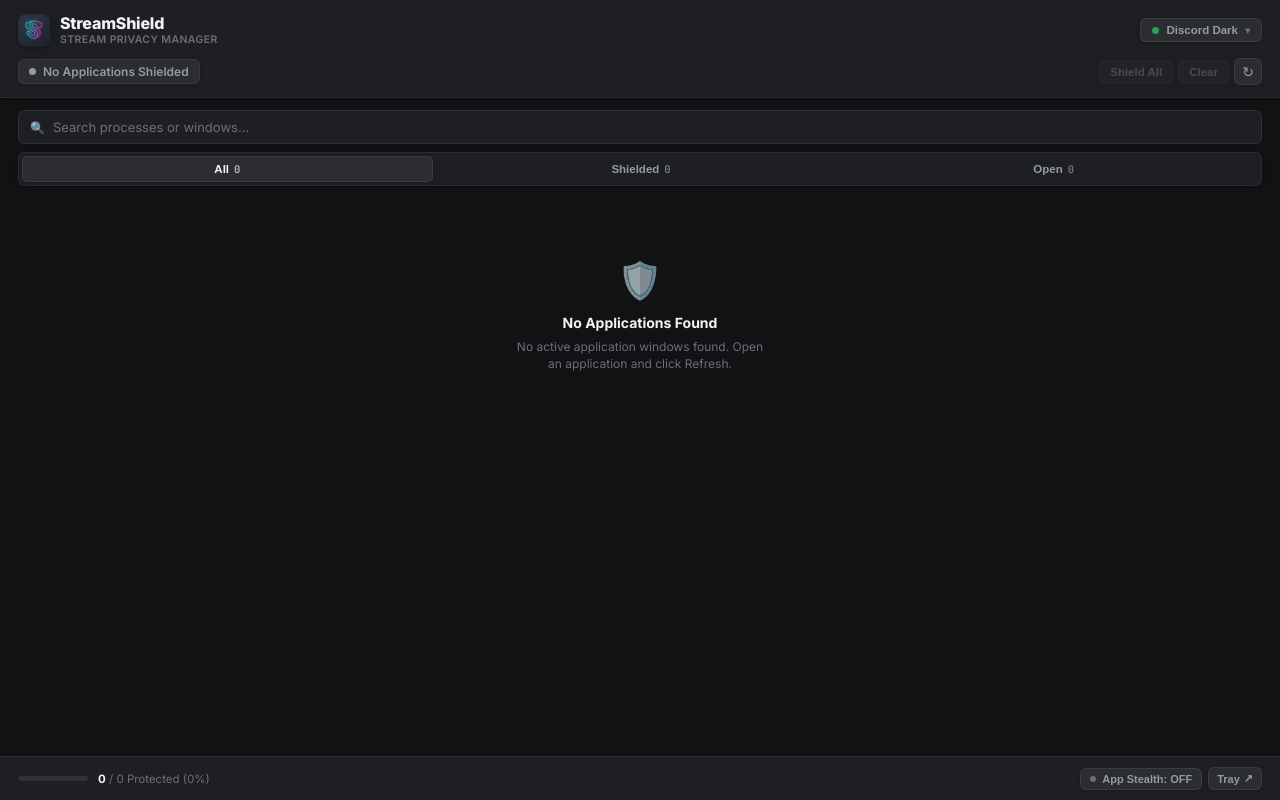
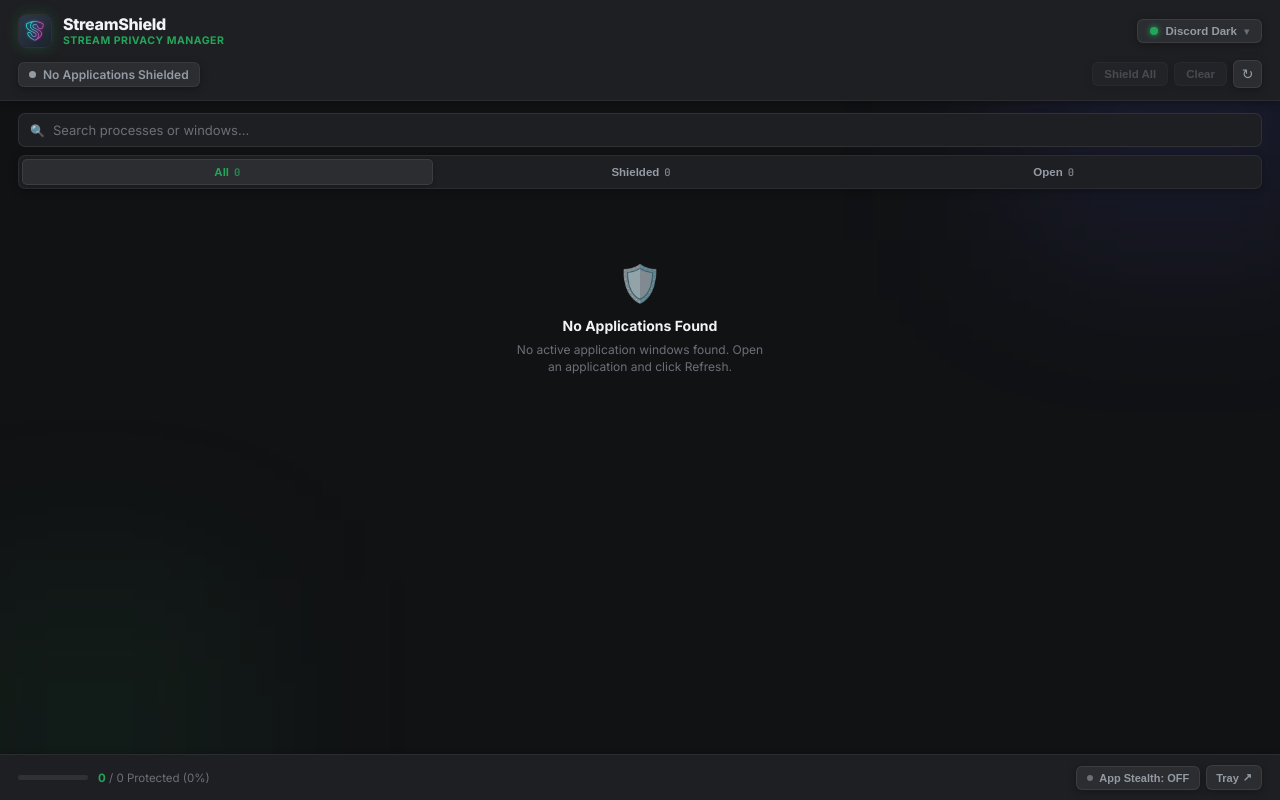
Before and after one commit to raghavatgit/StreamShield, a React (Vite) app in the folder tauri-app/: page / in a window 1280 px wide. Built offline with nearby package versions, Linux system fonts and the light colour scheme.

Commit message:
fix: eliminate toggle color leakage, soften active card borders, and restore neon vibrance

```diff
--- a/tauri-app/src/index.css
+++ b/tauri-app/src/index.css
@@ -8,18 +8,43 @@
 }
 
 /* ==========================================================================
-   THEME PALETTES (3 PRESETS: DISCORD DARK, CYBERPUNK, NEUMORPHIC WHITE)
+   THEME PALETTES (3 CURATED PRESETS: CYBERPUNK, DISCORD DARK, NEUMORPHIC WHITE)
    ========================================================================== */
 
-:root, [data-theme="discord"] {
+:root, [data-theme="cyberpunk"] {
+  --bg-base: #07090e;
+  --bg-surface: #0d121c;
+  --bg-card: rgba(16, 23, 38, 0.75);
+  --bg-card-hover: rgba(24, 35, 58, 0.9);
+  --bg-card-shielded: rgba(0, 240, 255, 0.09);
+  --border-subtle: rgba(0, 240, 255, 0.1);
+  --border-card: rgba(0, 240, 255, 0.16);
+  --border-active: rgba(0, 240, 255, 0.5);
+  --text-primary: #f8fafc;
+  --text-secondary: #94a3b8;
+  --text-muted: #62728d;
+  --primary: #00f0ff;
+  --accent: #ff007f;
+  --brand-gradient: linear-gradient(135deg, #00f0ff 0%, #ff007f 100%);
+  --toggle-rail-off: #172236;
+  --toggle-rail-on: #00f0ff;
+  --toggle-knob: #ffffff;
+  --glow-accent: rgba(0, 240, 255, 0.25);
+  --ambient-glow-1: rgba(0, 240, 255, 0.16);
+  --ambient-glow-2: rgba(255, 0, 127, 0.12);
+  --card-shadow: 0 4px 16px rgba(0, 0, 0, 0.4);
+  --inset-shadow: inset 0 1px 3px rgba(0, 0, 0, 0.4);
+}
+
+[data-theme="discord"] {
   --bg-base: #111214;
   --bg-surface: #1e1f22;
   --bg-card: #2b2d31;
   --bg-card-hover: #313338;
-  --bg-card-shielded: rgba(35, 165, 90, 0.08);
+  --bg-card-shielded: rgba(35, 165, 90, 0.1);
   --border-subtle: rgba(255, 255, 255, 0.06);
-  --border-card: rgba(255, 255, 255, 0.07);
-  --border-active: #23a55a;
+  --border-card: rgba(255, 255, 255, 0.08);
+  --border-active: rgba(35, 165, 90, 0.55);
   --text-primary: #f2f3f5;
   --text-secondary: #949ba4;
   --text-muted: #6d6f78;
@@ -29,56 +54,40 @@
   --toggle-rail-off: #383a40;
   --toggle-rail-on: #23a55a;
   --toggle-knob: #ffffff;
-  --card-shadow: 0 1px 4px rgba(0, 0, 0, 0.2);
-  --inset-shadow: none;
-}
-
-[data-theme="cyberpunk"] {
-  --bg-base: #080a0f;
-  --bg-surface: #0f131c;
-  --bg-card: #151c29;
-  --bg-card-hover: #1c2638;
-  --bg-card-shielded: rgba(0, 240, 255, 0.08);
-  --border-subtle: rgba(255, 255, 255, 0.07);
-  --border-card: rgba(0, 240, 255, 0.12);
-  --border-active: #00f0ff;
-  --text-primary: #f8fafc;
-  --text-secondary: #94a3b8;
-  --text-muted: #56647a;
-  --primary: #00f0ff;
-  --accent: #ff007f;
-  --brand-gradient: linear-gradient(135deg, #00f0ff 0%, #ff007f 100%);
-  --toggle-rail-off: #20293a;
-  --toggle-rail-on: linear-gradient(135deg, #00f0ff 0%, #ff007f 100%);
-  --toggle-knob: #ffffff;
-  --card-shadow: 0 2px 8px rgba(0, 0, 0, 0.35);
+  --glow-accent: rgba(35, 165, 90, 0.25);
+  --ambient-glow-1: rgba(88, 101, 242, 0.12);
+  --ambient-glow-2: rgba(35, 165, 90, 0.08);
+  --card-shadow: 0 2px 8px rgba(0, 0, 0, 0.3);
   --inset-shadow: none;
 }
 
 [data-theme="neumorphic-white"] {
-  --bg-base: #e8ecf2;
-  --bg-surface: #eef2f6;
-  --bg-card: #e8ecf2;
-  --bg-card-hover: #edf1f7;
-  --bg-card-shielded: #e2e8f0;
-  --border-subtle: rgba(0, 0, 0, 0.05);
-  --border-card: rgba(255, 255, 255, 0.8);
-  --border-active: #4f46e5;
+  --bg-base: #eef2f6;
+  --bg-surface: #f4f7fb;
+  --bg-card: #eef2f6;
+  --bg-card-hover: #f7f9fc;
+  --bg-card-shielded: #e5ebf3;
+  --border-subtle: rgba(0, 0, 0, 0.06);
+  --border-card: rgba(255, 255, 255, 0.9);
+  --border-active: rgba(79, 70, 229, 0.55);
   --text-primary: #1e293b;
   --text-secondary: #64748b;
   --text-muted: #94a3b8;
   --primary: #4f46e5;
   --accent: #06b6d4;
   --brand-gradient: linear-gradient(135deg, #4f46e5 0%, #06b6d4 100%);
-  --toggle-rail-off: #cbd5e1;
+  --toggle-rail-off: #d5dde8;
   --toggle-rail-on: #4f46e5;
   --toggle-knob: #ffffff;
+  --glow-accent: rgba(79, 70, 229, 0.25);
+  --ambient-glow-1: rgba(79, 70, 229, 0.08);
+  --ambient-glow-2: rgba(6, 182, 212, 0.08);
   --card-shadow: 4px 4px 10px rgba(166, 180, 200, 0.5), -4px -4px 10px #ffffff;
   --inset-shadow: inset 2px 2px 5px rgba(166, 180, 200, 0.5), inset -2px -2px 5px #ffffff;
 }
 
 /* ==========================================================================
-   APP SHELL & BASE
+   APP SHELL & AMBIENT GLOW
    ========================================================================== */
 
 html, body, #root {
@@ -99,10 +108,37 @@
   position: relative;
   background: var(--bg-base);
   transition: background 0.25s ease, color 0.25s ease;
+  overflow: hidden;
+}
+
+.streamshield-root::before {
+  content: "";
+  position: absolute;
+  top: -80px;
+  right: -60px;
+  width: 320px;
+  height: 320px;
+  background: var(--ambient-glow-1);
+  filter: blur(90px);
+  pointer-events: none;
+  z-index: 1;
+}
+
+.streamshield-root::after {
+  content: "";
+  position: absolute;
+  bottom: -80px;
+  left: -60px;
+  width: 300px;
+  height: 300px;
+  background: var(--ambient-glow-2);
+  filter: blur(90px);
+  pointer-events: none;
+  z-index: 1;
 }
 
 /* ==========================================================================
-   DISCORD-STYLE TOP HEADER
+   TOP HEADER
    ========================================================================== */
 
 .app-top-header {
@@ -112,6 +148,7 @@
   background: var(--bg-surface);
   border-bottom: 1px solid var(--border-subtle);
   box-shadow: var(--card-shadow);
+  backdrop-filter: blur(16px);
 }
 
 .header-main-row {
@@ -124,17 +161,17 @@
 .header-logo-group {
   display: flex;
   align-items: center;
-  gap: 10px;
+  gap: 11px;
 }
 
 .app-header-logo {
-  width: 32px;
-  height: 32px;
-  border-radius: 7px;
+  width: 34px;
+  height: 34px;
+  border-radius: 8px;
   object-fit: cover;
   flex-shrink: 0;
-  box-shadow: 0 2px 8px rgba(0, 0, 0, 0.25);
-  border: 1px solid var(--border-subtle);
+  box-shadow: 0 0 14px var(--glow-accent);
+  border: 1px solid var(--border-card);
 }
 
 .header-text-block {
@@ -145,16 +182,16 @@
 .header-app-title {
   font-size: 16px;
   font-weight: 800;
-  letter-spacing: -0.2px;
+  letter-spacing: -0.3px;
   color: var(--text-primary);
   line-height: 1.2;
 }
 
 .header-app-subtitle {
   font-size: 10.5px;
-  font-weight: 600;
-  color: var(--text-muted);
-  letter-spacing: 0.4px;
+  font-weight: 700;
+  color: var(--primary);
+  letter-spacing: 0.5px;
   text-transform: uppercase;
 }
 
@@ -167,7 +204,7 @@
   display: flex;
   align-items: center;
   gap: 7px;
-  padding: 5px 11px;
+  padding: 5px 12px;
   background: var(--bg-card);
   border: 1px solid var(--border-card);
   border-radius: 6px;
@@ -182,13 +219,15 @@
 .theme-picker-trigger:hover {
   background: var(--bg-card-hover);
   color: var(--text-primary);
+  border-color: var(--border-active);
 }
 
 .picker-dot {
-  width: 7px;
-  height: 7px;
+  width: 8px;
+  height: 8px;
   border-radius: 50%;
   background: var(--primary);
+  box-shadow: 0 0 6px var(--primary);
 }
 
 .picker-text {
@@ -209,7 +248,7 @@
   border: 1px solid var(--border-card);
   border-radius: 8px;
   padding: 6px;
-  box-shadow: 0 8px 24px rgba(0, 0, 0, 0.45);
+  box-shadow: 0 10px 30px rgba(0, 0, 0, 0.5);
   z-index: 100;
   animation: menuFadeIn 0.12s ease-out;
 }
@@ -282,7 +321,7 @@
   color: var(--primary);
 }
 
-/* Header Status Strip */
+/* Status Strip */
 .header-status-strip {
   display: flex;
   align-items: center;
@@ -318,20 +357,20 @@
 }
 
 .active-counter-badge.is-active .pulse-dot {
-  box-shadow: 0 0 6px currentColor;
+  box-shadow: 0 0 8px currentColor;
 }
 
 .batch-controls {
   display: flex;
   align-items: center;
-  gap: 5px;
+  gap: 6px;
 }
 
 .batch-btn {
   background: var(--bg-card);
   border: 1px solid var(--border-card);
   border-radius: 6px;
-  padding: 5px 10px;
+  padding: 5px 11px;
   font-size: 11.5px;
   font-weight: 600;
   color: var(--text-secondary);
@@ -343,6 +382,7 @@
 .batch-btn:hover:not(:disabled) {
   background: var(--bg-card-hover);
   color: var(--text-primary);
+  border-color: var(--border-active);
 }
 
 .batch-btn:disabled {
@@ -354,8 +394,8 @@
   background: var(--bg-card);
   border: 1px solid var(--border-card);
   border-radius: 6px;
-  width: 28px;
-  height: 27px;
+  width: 29px;
+  height: 28px;
   display: flex;
   align-items: center;
   justify-content: center;
@@ -368,7 +408,8 @@
 
 .refresh-icon-btn:hover {
   background: var(--bg-card-hover);
-  color: var(--text-primary);
+  color: var(--primary);
+  border-color: var(--border-active);
 }
 
 .refresh-icon-btn.is-spinning {
@@ -403,7 +444,8 @@
   display: flex;
   flex-direction: column;
   gap: 8px;
-  z-index: 10;
+  position: relative;
+  z-index: 20;
 }
 
 .search-input-shell {
@@ -441,6 +483,7 @@
 .search-text-input:focus {
   border-color: var(--border-active);
   background: var(--bg-card);
+  box-shadow: 0 0 10px var(--glow-accent);
 }
 
 .search-clear-cross {
@@ -492,15 +535,16 @@
 
 .tab-segment-btn.is-current {
   background: var(--bg-card);
-  color: var(--text-primary);
+  color: var(--primary);
   box-shadow: 0 1px 4px rgba(0, 0, 0, 0.2);
   border: 1px solid var(--border-card);
+  font-weight: 700;
 }
 
 .tab-count {
   font-size: 10.5px;
   font-family: "JetBrains Mono", monospace;
-  opacity: 0.75;
+  opacity: 0.8;
 }
 
 /* ==========================================================================
@@ -511,7 +555,8 @@
   flex: 1;
   overflow-y: auto;
   padding: 4px 14px 12px;
-  z-index: 10;
+  position: relative;
+  z-index: 20;
 }
 
 .app-card-viewport::-webkit-scrollbar {
@@ -546,16 +591,19 @@
   cursor: pointer;
   box-shadow: var(--card-shadow);
   transition: all 0.15s ease;
+  backdrop-filter: blur(10px);
 }
 
 .app-card:hover {
   background: var(--bg-card-hover);
-  border-color: rgba(255, 255, 255, 0.14);
+  border-color: rgba(255, 255, 255, 0.2);
+  transform: translateY(-1px);
 }
 
 .app-card.is-shielded {
   background: var(--bg-card-shielded);
   border-color: var(--border-active);
+  box-shadow: 0 0 14px var(--glow-accent);
 }
 
 .card-accent-strip {
@@ -563,8 +611,8 @@
   left: 0;
   top: 0;
   bottom: 0;
-  width: 3px;
-  background: var(--primary);
+  width: 3.5px;
+  background: var(--brand-gradient);
   opacity: 0;
   transition: opacity 0.2s ease;
 }
@@ -587,7 +635,7 @@
   width: 32px;
   height: 32px;
   object-fit: contain;
-  filter: drop-shadow(0 1px 3px rgba(0, 0, 0, 0.3));
+  filter: drop-shadow(0 2px 4px rgba(0, 0, 0, 0.35));
 }
 
 .app-fallback-avatar {
@@ -651,6 +699,7 @@
   border: 1px solid var(--border-active);
   letter-spacing: 0.4px;
   font-family: "JetBrains Mono", monospace;
+  box-shadow: 0 0 6px var(--glow-accent);
 }
 
 .app-window-caption {
@@ -662,18 +711,20 @@
 }
 
 /* ==========================================================================
-   DISCORD/SWIFT STYLE SQUIRCLE TOGGLE SWITCH (FIXED CORNERS)
+   CLEAN NON-LEAKING SQUIRCLE TOGGLE SWITCH
    ========================================================================== */
 
 .switch-wrapper {
   flex-shrink: 0;
+  display: flex;
+  align-items: center;
 }
 
 .toggle-control {
   position: relative;
   display: inline-block;
-  width: 38px;
-  height: 22px;
+  width: 42px;
+  height: 24px;
   cursor: pointer;
 }
 
@@ -689,31 +740,35 @@
   inset: 0;
   background: var(--toggle-rail-off);
   border: 1px solid var(--border-card);
-  border-radius: 6px; /* Subtle squircle, not overly rounded pill! */
-  box-shadow: var(--card-shadow);
-  transition: background 0.2s ease, border-color 0.2s ease;
+  border-radius: 6px;
+  box-shadow: var(--inset-shadow);
+  transition: all 0.2s cubic-bezier(0.4, 0, 0.2, 1);
+  display: flex;
+  align-items: center;
+  padding: 2px;
 }
 
 .toggle-knob {
-  position: absolute;
-  height: 16px;
-  width: 16px;
-  left: 2px;
-  bottom: 2px;
+  display: block;
+  height: 18px;
+  width: 18px;
   background: var(--toggle-knob);
-  border-radius: 4px; /* Crisp squircle slider thumb */
-  box-shadow: 0 1px 4px rgba(0, 0, 0, 0.35);
+  border-radius: 4px;
+  box-shadow: 0 1px 4px rgba(0, 0, 0, 0.4);
+  transform: translateX(0px);
   transition: transform 0.2s cubic-bezier(0.34, 1.56, 0.64, 1);
 }
 
 .toggle-control input:checked + .toggle-rail {
   background: var(--toggle-rail-on);
-  border-color: transparent;
+  border-color: var(--border-active);
+  box-shadow: 0 0 10px var(--glow-accent);
 }
 
 .toggle-control input:checked + .toggle-rail .toggle-knob {
-  transform: translateX(16px);
+  transform: translateX(18px);
   background: #ffffff;
+  box-shadow: 0 2px 5px rgba(0, 0, 0, 0.45);
 }
 
 /* ==========================================================================
@@ -784,6 +839,7 @@
   justify-content: space-between;
   gap: 12px;
   box-shadow: var(--card-shadow);
+  backdrop-filter: blur(16px);
 }
 
 .footer-coverage-indicator {
@@ -803,9 +859,10 @@
 
 .coverage-bar-value {
   height: 100%;
-  background: var(--primary);
+  background: var(--brand-gradient);
   border-radius: 3px;
   transition: width 0.3s ease;
+  box-shadow: 0 0 6px var(--primary);
 }
 
 .coverage-text {
@@ -814,7 +871,7 @@
 }
 
 .coverage-text strong {
-  color: var(--text-primary);
+  color: var(--primary);
   font-weight: 700;
 }
 
@@ -831,7 +888,7 @@
   background: var(--bg-card);
   border: 1px solid var(--border-card);
   border-radius: 6px;
-  padding: 4px 9px;
+  padding: 5px 10px;
   color: var(--text-secondary);
   font-size: 11px;
   font-weight: 600;
@@ -843,12 +900,14 @@
 .self-stealth-toggle-btn:hover {
   background: var(--bg-card-hover);
   color: var(--text-primary);
+  border-color: var(--border-active);
 }
 
 .self-stealth-toggle-btn.is-active {
   background: var(--bg-card-shielded);
   border-color: var(--border-active);
   color: var(--primary);
+  box-shadow: 0 0 10px var(--glow-accent);
 }
 
 .stealth-indicator-dot {
@@ -861,6 +920,7 @@
 
 .self-stealth-toggle-btn.is-active .stealth-indicator-dot {
   background: var(--primary);
+  box-shadow: 0 0 6px var(--primary);
 }
 
 .tray-dock-btn {
@@ -870,7 +930,7 @@
   background: var(--bg-card);
   border: 1px solid var(--border-card);
   border-radius: 6px;
-  padding: 4px 8px;
+  padding: 5px 9px;
   color: var(--text-secondary);
   font-size: 11px;
   font-weight: 600;
@@ -881,7 +941,8 @@
 
 .tray-dock-btn:hover {
   background: var(--bg-card-hover);
-  color: var(--text-primary);
+  color: var(--primary);
+  border-color: var(--border-active);
 }
 
 .dock-arrow {
@@ -920,16 +981,19 @@
 .floating-toast.success {
   border-color: #23a55a;
   color: #23a55a;
+  box-shadow: 0 0 16px rgba(35, 165, 90, 0.35);
 }
 
 .floating-toast.info {
-  border-color: #5865f2;
-  color: #5865f2;
+  border-color: #00f0ff;
+  color: #00f0ff;
+  box-shadow: 0 0 16px rgba(0, 240, 255, 0.35);
 }
 
 .floating-toast.error {
-  border-color: #f23f43;
-  color: #f23f43;
+  border-color: #ff007f;
+  color: #ff007f;
+  box-shadow: 0 0 16px rgba(255, 0, 127, 0.35);
 }
 
 .toast-symbol {
```
